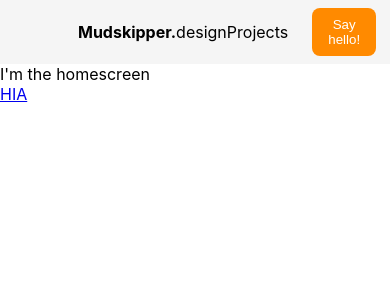
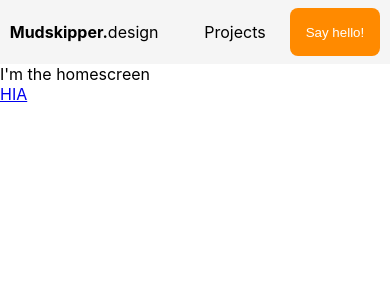
Before and after one commit to mudskipp3r/mudskipper-design, a React (Create React App) app: page / in a window 390 px wide. Shown: the top 300 px of the page. Built offline with nearby package versions, Linux system fonts and the light colour scheme.

Commit message:
Improve navigation responsiveness

```diff
--- a/src/components/PrimaryNavigation/PrimaryNavigation.jsx
+++ b/src/components/PrimaryNavigation/PrimaryNavigation.jsx
@@ -1,6 +1,21 @@
 import React from 'react';
 import Button from '../Button/Button';
 import HorizontalStack from '../Layout/HorizontalStack';
+import styled from '@emotion/styled';
+
+const StyledNavContainer = styled.div`
+    display: flex;
+    justify-content: space-between;
+    align-items: center;
+    width: 60vw;
+    height: 100%;
+    min-height: 48px;
+    padding: 8px 0;
+
+    @media (max-width: 480px) {
+        width: 95vw;
+    }
+`;
 
 function PrimaryNavigation() {
     return (
@@ -12,17 +27,7 @@ function PrimaryNavigation() {
                 height: '100%',
             }}
         >
-            <div
-                style={{
-                    display: 'flex',
-                    justifyContent: 'space-between',
-                    alignItems: 'center',
-                    width: '60vw',
-                    height: '100%',
-                    minHeight: '48px',
-                    padding: '8px 0',
-                }}
-            >
+            <StyledNavContainer>
                 <brand>
                     <strong>Mudskipper.</strong>design
                 </brand>
@@ -30,7 +35,7 @@ function PrimaryNavigation() {
                     <div>Projects</div>
                     <Button class="button">Say hello!</Button>
                 </HorizontalStack>
-            </div>
+            </StyledNavContainer>
         </nav>
     );
 }
```
